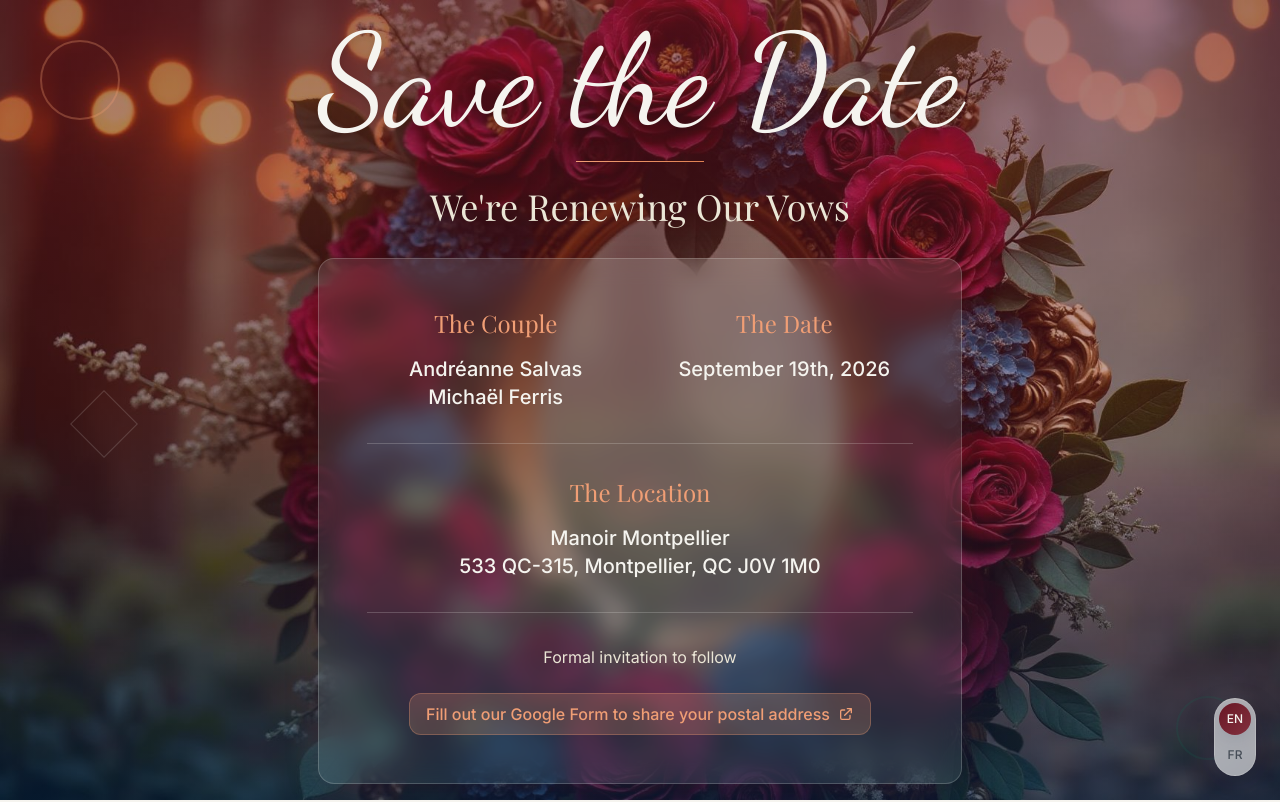
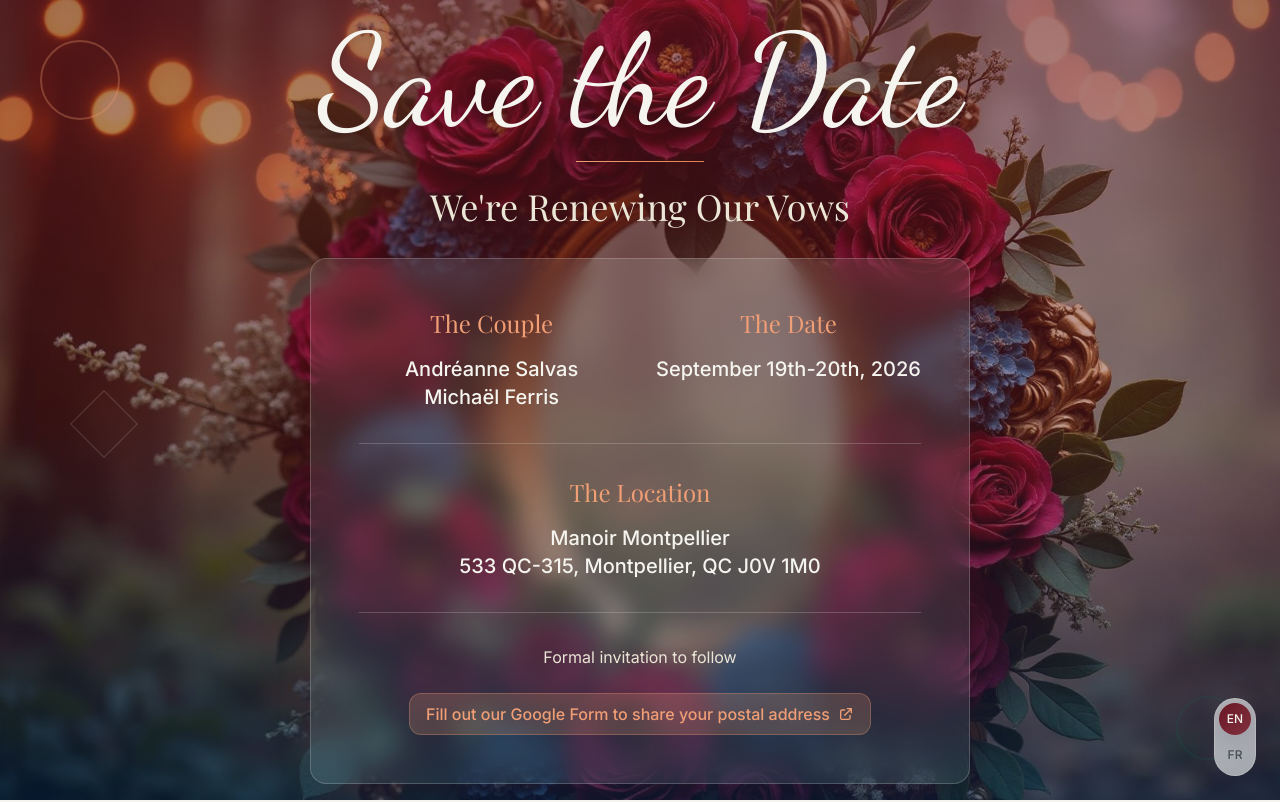
Before and after one commit to Cellule/our-vow-renewal-spot, a React (Vite) app: page / in a window 1280 px wide. Shown: the top 802 px of the page. Built offline with nearby package versions, Linux system fonts and the light colour scheme.

Commit message:
Update event date localization and clarify end time in RSVPInfo component

```diff
--- a/src/components/Connect.tsx
+++ b/src/components/Connect.tsx
@@ -84,7 +84,7 @@ function RSVPInfo() {
     description: `${t("event.subtitle")}`,
     location: t("hero.locationValue"),
     startTime: isWeekend ? "2026-09-18T15:00:00" : "2026-09-19T09:00:00", // September 18th at 15:00 (weekend) or 19th (regular) at 9:00 AM
-    endTime: "2026-09-20T11:00:00", // September 20th, 2026 at 11:00 AM
+    endTime: "2026-09-20T11:00:00", // September 20th, 2026 at 11:00 AM (brunch for everyone)
   };
   const addToGoogleCalendar = () => {
     const googleCalendarUrl = `https://calendar.google.com/calendar/render?action=TEMPLATE&text=${encodeURIComponent(
--- a/src/languages/en.ts
+++ b/src/languages/en.ts
@@ -7,7 +7,7 @@ export const en = {
   "hero.couple": "The Couple",
   "hero.coupleNames": "Andréanne Salvas\nMichaël Ferris",
   "hero.dates": "The Date",
-  "hero.datesValue": "September 19th, 2026",
+  "hero.datesValue": "September 19th-20th, 2026",
   "hero.datesValueWeekend": "September 18th-20th, 2026",
   "hero.location": "The Location",
   "hero.locationValue":
@@ -42,9 +42,9 @@ export const en = {
   "event.title": "Celebration Details",
   "event.subtitle": "Join us for an evening of love, renewal, and celebration",
   "event.date": "Date",
-  "event.dateValue": "September 19th, 2026",
+  "event.dateValue": "September 19th-20th, 2026",
   "event.dateValueWeekend": "September 18th-20th, 2026",
-  "event.dayOfWeek": "Saturday",
+  "event.dayOfWeek": "Saturday to Sunday",
   "event.dayOfWeekWeekend": "Friday to Sunday",
   "event.time": "Time",
   "event.timeValue": "[Ceremony Time]",
--- a/src/languages/fr.ts
+++ b/src/languages/fr.ts
@@ -8,7 +8,7 @@ export const fr: Record<TranslationKeys, string | undefined> = {
   "hero.couple": "Le couple",
   "hero.coupleNames": "Andréanne Salvas\nMichaël Ferris",
   "hero.dates": "La date",
-  "hero.datesValue": "19 septembre 2026",
+  "hero.datesValue": "19-20 septembre 2026",
   "hero.datesValueWeekend": "18-20 septembre 2026",
   "hero.location": "Le lieu",
   "hero.locationValue":
@@ -43,9 +43,9 @@ export const fr: Record<TranslationKeys, string | undefined> = {
   "event.subtitle":
     "Joignez-vous à nous pour une soirée d'amour, de renouveau et de célébration",
   "event.date": "Date",
-  "event.dateValue": "19 septembre 2026",
+  "event.dateValue": "19-20 septembre 2026",
   "event.dateValueWeekend": "18-20 septembre 2026",
-  "event.dayOfWeek": "[Jour de la Semaine]",
+  "event.dayOfWeek": "Samedi au dimanche",
   "event.dayOfWeekWeekend": "Vendredi au dimanche",
   "event.time": "Heure",
   "event.timeValue": "[Heure de la Cérémonie]",
```
